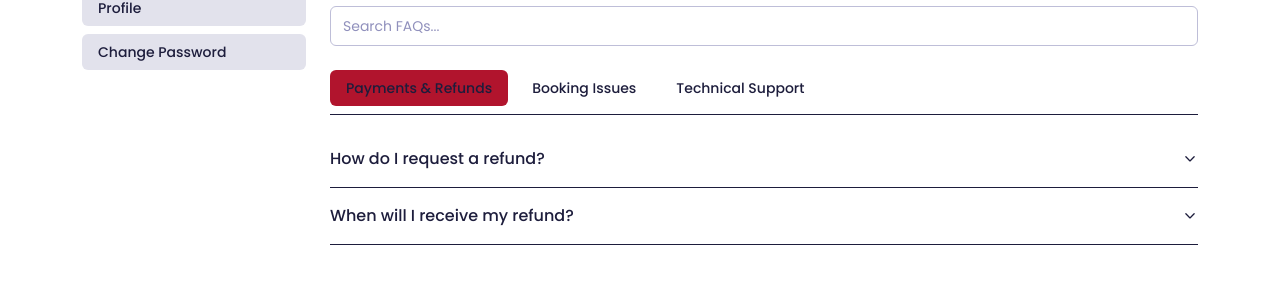
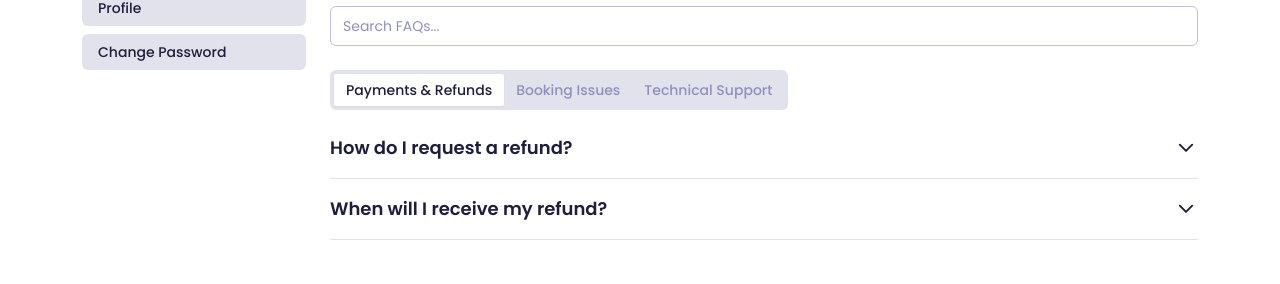
Before and after one commit to mitulscaletech/astrology-app, a Next.js app: page /user/faqs in a window 1280 px wide. Shown: the part 178-462 px from the top of the page. Built offline with nearby package versions, Linux system fonts and the light colour scheme; no server answers.

Commit message:
make common component for the accordion

```diff
--- a/src/components/faqs/faqAccordion.tsx
+++ b/src/components/faqs/faqAccordion.tsx
@@ -1,8 +1,4 @@
-"use client";
-
-import * as Accordion from "@radix-ui/react-accordion";
-import { cn } from "@/lib/utils";
-import IconChevronDown from "@/shared/icons/chevronDown";
+import { Accordion, AccordionItem, AccordionTrigger, AccordionContent } from "@/components/ui/accordion";
 
 type FaqItem = {
   question: string;
@@ -11,23 +7,14 @@ type FaqItem = {
 
 export function FaqAccordion({ items }: { items: FaqItem[] }) {
   return (
-    <Accordion.Root type="multiple" className="w-full">
+    <Accordion type="multiple" className="w-full">
       {items.length === 0 && <p className="text-muted-foreground text-sm">No results found.</p>}
       {items.map((item, index) => (
-        <Accordion.Item key={index} value={`item-${index}`} className="border-b py-2">
-          <Accordion.Header>
-            <Accordion.Trigger className="flex justify-between items-center w-full py-2 text-left font-medium">
-              {item.question}
-              <span className="h-4 w-4 transition-transform data-[state=open]:rotate-180">
-                <IconChevronDown />
-              </span>
-            </Accordion.Trigger>
-          </Accordion.Header>
-          <Accordion.Content className={cn("text-sm text-muted-foreground px-1 pb-2 pt-1")}>
-            {item.answer}
-          </Accordion.Content>
-        </Accordion.Item>
+        <AccordionItem key={index} value={`item-${index}`}>
+          <AccordionTrigger>{item.question}</AccordionTrigger>
+          <AccordionContent>{item.answer}</AccordionContent>
+        </AccordionItem>
       ))}
-    </Accordion.Root>
+    </Accordion>
   );
 }
--- a/src/components/faqs/faqTabs.tsx
+++ b/src/components/faqs/faqTabs.tsx
@@ -1,6 +1,6 @@
 "use client";
 
-import * as Tabs from "@radix-ui/react-tabs";
+import { Tabs, TabsContent, TabsList, TabsTrigger } from "@/components/ui/tabs";
 import { FaqAccordion } from "./faqAccordion";
 
 type FaqItem = {
@@ -22,37 +22,22 @@ export function FaqTabs({ data, search }: FaqTabsProps) {
     items.filter((item) => item.question.toLowerCase().includes(search.toLowerCase()));
 
   return (
-    <Tabs.Root defaultValue="payments" className="w-full">
-      <Tabs.List className="flex gap-2 border-b pb-2 mb-4">
-        <Tabs.Trigger
-          value="payments"
-          className="px-4 py-2 rounded-md text-sm font-medium hover:bg-accent data-[state=active]:bg-primary data-[state=active]:text-primary-foreground"
-        >
-          Payments & Refunds
-        </Tabs.Trigger>
-        <Tabs.Trigger
-          value="booking"
-          className="px-4 py-2 rounded-md text-sm font-medium hover:bg-accent data-[state=active]:bg-primary data-[state=active]:text-primary-foreground"
-        >
-          Booking Issues
-        </Tabs.Trigger>
-        <Tabs.Trigger
-          value="technical"
-          className="px-4 py-2 rounded-md text-sm font-medium hover:bg-accent data-[state=active]:bg-primary data-[state=active]:text-primary-foreground"
-        >
-          Technical Support
-        </Tabs.Trigger>
-      </Tabs.List>
+    <Tabs defaultValue="payments">
+      <TabsList>
+        <TabsTrigger value="payments">Payments & Refunds</TabsTrigger>
+        <TabsTrigger value="booking">Booking Issues</TabsTrigger>
+        <TabsTrigger value="technical">Technical Support</TabsTrigger>
+      </TabsList>
 
-      <Tabs.Content value="payments">
+      <TabsContent value="payments">
         <FaqAccordion items={filterFaqs(data.payments)} />
-      </Tabs.Content>
-      <Tabs.Content value="booking">
+      </TabsContent>
+      <TabsContent value="booking">
         <FaqAccordion items={filterFaqs(data.booking)} />
-      </Tabs.Content>
-      <Tabs.Content value="technical">
+      </TabsContent>
+      <TabsContent value="technical">
         <FaqAccordion items={filterFaqs(data.technical)} />
-      </Tabs.Content>
-    </Tabs.Root>
+      </TabsContent>
+    </Tabs>
   );
 }
--- /dev/null
+++ b/src/components/ui/accordion.tsx
@@ -0,0 +1,46 @@
+import * as AccordionPrimitive from "@radix-ui/react-accordion";
+import { cn } from "@/lib/utils";
+import React from "react";
+import IconChevronDown from "@/shared/icons/chevronDown";
+
+const Accordion = AccordionPrimitive.Root;
+
+const AccordionItem = React.forwardRef<
+  React.ElementRef<typeof AccordionPrimitive.Item>,
+  React.ComponentPropsWithoutRef<typeof AccordionPrimitive.Item>
+>(({ className, ...props }, ref) => (
+  <AccordionPrimitive.Item ref={ref} className={cn("border-b border-secondary-100 py-2", className)} {...props} />
+));
+AccordionItem.displayName = "AccordionItem";
+
+const AccordionTrigger = React.forwardRef<
+  React.ElementRef<typeof AccordionPrimitive.Trigger>,
+  React.ComponentPropsWithoutRef<typeof AccordionPrimitive.Trigger>
+>(({ className, children, ...props }, ref) => (
+  <AccordionPrimitive.Header className="flex" asChild>
+    <AccordionPrimitive.Trigger
+      ref={ref}
+      className={cn(
+        "flex w-full text-base md:text-lg items-center justify-between py-2 font-semibold transition-all text-left data-[state=open]:text-primary",
+        className
+      )}
+      {...props}
+    >
+      <span>{children}</span>
+      <span className="ml-2 size-4 md:size-6 transition-transform duration-200 data-[state=open]:rotate-180">
+        <IconChevronDown />
+      </span>
+    </AccordionPrimitive.Trigger>
+  </AccordionPrimitive.Header>
+));
+AccordionTrigger.displayName = "AccordionTrigger";
+
+const AccordionContent = React.forwardRef<
+  React.ElementRef<typeof AccordionPrimitive.Content>,
+  React.ComponentPropsWithoutRef<typeof AccordionPrimitive.Content>
+>(({ className, ...props }, ref) => (
+  <AccordionPrimitive.Content ref={ref} className={cn("text-secondary-400 px-1 pb-2 pt-1", className)} {...props} />
+));
+AccordionContent.displayName = "AccordionContent";
+
+export { Accordion, AccordionItem, AccordionTrigger, AccordionContent };
```
